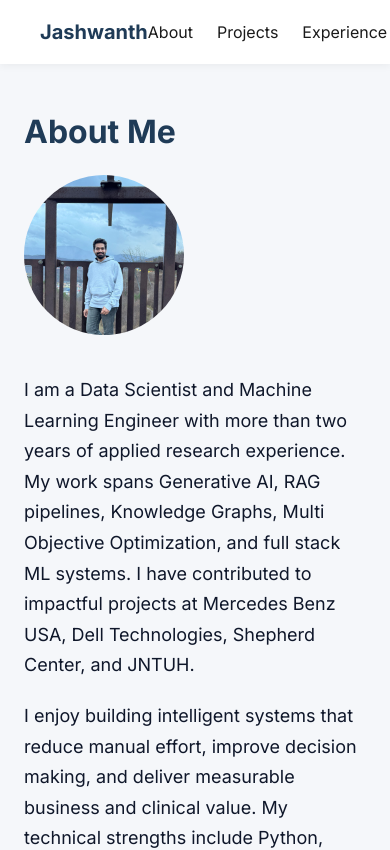
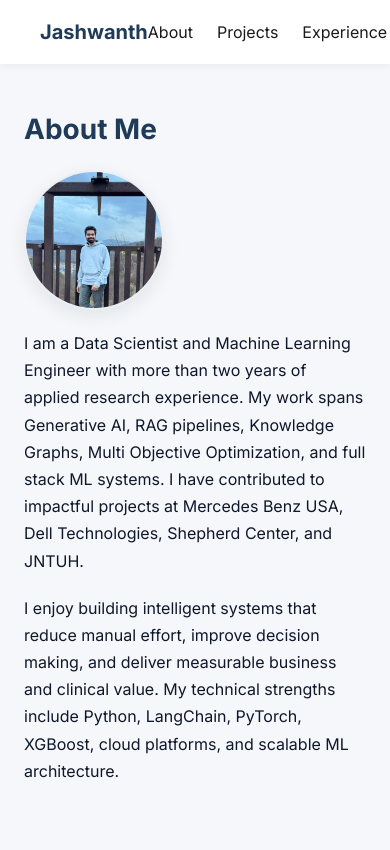
Before and after one commit to JashwanthK7/my-portfolio, a Next.js app: page /about in a window 390 px wide. Shown: the top 850 px of the page. Built offline with nearby package versions, Linux system fonts and the light colour scheme.

Commit message:
Add files via upload

```diff
--- /dev/null
+++ b/src/app/about/about.module.css
@@ -0,0 +1,75 @@
+/* src/app/about/about.module.css */
+
+.aboutSection {
+    padding: 48px 24px;
+    max-width: 1100px;
+    margin: 0 auto;
+}
+
+.heading {
+    font-size: 32px;
+    font-weight: 700;
+    color: #1F3B57;
+    margin: 0;
+}
+
+.aboutFlex {
+    display: flex;
+    gap: 40px;
+    align-items: flex-start;
+    flex-wrap: wrap;
+    margin-top: 24px;
+}
+
+.aboutImage {
+    flex: 0 0 160px;
+    display: flex;
+    align-items: center;
+    justify-content: center;
+}
+
+/* subtle depth for the image */
+.aboutImage :global(img) {
+    box-shadow: 0 6px 18px rgba(15, 23, 42, 0.08);
+    border: 2px solid rgba(31, 59, 87, 0.04);
+    display: block;
+}
+
+/* text column */
+.aboutText {
+    flex: 1 1 400px;
+    min-width: 0;
+    max-width: 600px;
+    color: #0f172a;
+    line-height: 1.7;
+    font-size: 18px;
+}
+
+.aboutText p {
+    margin: 0 0 20px 0;
+}
+
+/* Mobile tweaks */
+@media (max-width: 640px) {
+    .aboutFlex {
+        gap: 20px;
+    }
+
+    .heading {
+        font-size: 28px;
+    }
+
+    .aboutText {
+        font-size: 16px;
+        max-width: 100%;
+    }
+
+    .aboutImage {
+        flex: 0 0 140px;
+    }
+
+    .aboutImage :global(img) {
+        width: 140px;
+        height: 140px;
+    }
+}
--- a/src/app/about/page.js
+++ b/src/app/about/page.js
@@ -1,51 +1,35 @@
 // src/app/about/page.js
+import Image from 'next/image';
+import styles from './about.module.css';
+
 export default function About() {
     return (
-        <section
-            style={{
-                padding: '48px 24px',
-                maxWidth: '1100px',
-                margin: '0 auto',
-            }}
-        >
-            <h2 style={{ fontSize: '32px', fontWeight: 700, color: '#1F3B57', margin: 0 }}>
-                About Me
-            </h2>
+        <section className={styles.aboutSection}>
+            <h2 className={styles.heading}>About Me</h2>
 
-            <div
-                style={{
-                    display: 'flex',
-                    gap: '40px',
-                    alignItems: 'flex-start',
-                    flexWrap: 'wrap',
-                    marginTop: '24px',
-                }}
-            >
+            <div className={styles.aboutFlex}>
                 {/* Left column: profile image */}
-                <div style={{ flex: '0 0 160px' }}>
-                    <img
+                <div className={styles.aboutImage}>
+                    <Image
                         src="/images/profile.jpeg"
-                        alt="Jashwanth Kandula"
-                        style={{
-                            width: '160px',
-                            height: '160px',
-                            borderRadius: '50%',
-                            objectFit: 'cover',
-                            display: 'block',
-                        }}
+                        alt="Jashwanth Kandula portrait"
+                        width={160}
+                        height={160}
+                        priority
+                        style={{ borderRadius: '50%', objectFit: 'cover' }}
                     />
                 </div>
 
                 {/* Right column: existing About text */}
-                <div style={{ flex: '1 1 400px', minWidth: 0 }}>
-                    <p style={{ marginTop: 0, lineHeight: 1.7, fontSize: '18px', color: '#0f172a' }}>
+                <div className={styles.aboutText}>
+                    <p>
                         I am a Data Scientist and Machine Learning Engineer with more than two years of applied
                         research experience. My work spans Generative AI, RAG pipelines, Knowledge Graphs,
                         Multi Objective Optimization, and full stack ML systems. I have contributed to impactful
                         projects at Mercedes Benz USA, Dell Technologies, Shepherd Center, and JNTUH.
                     </p>
 
-                    <p style={{ marginTop: '20px', lineHeight: 1.7, fontSize: '18px', color: '#0f172a' }}>
+                    <p>
                         I enjoy building intelligent systems that reduce manual effort, improve decision making,
                         and deliver measurable business and clinical value. My technical strengths include Python,
                         LangChain, PyTorch, XGBoost, cloud platforms, and scalable ML architecture.
```
